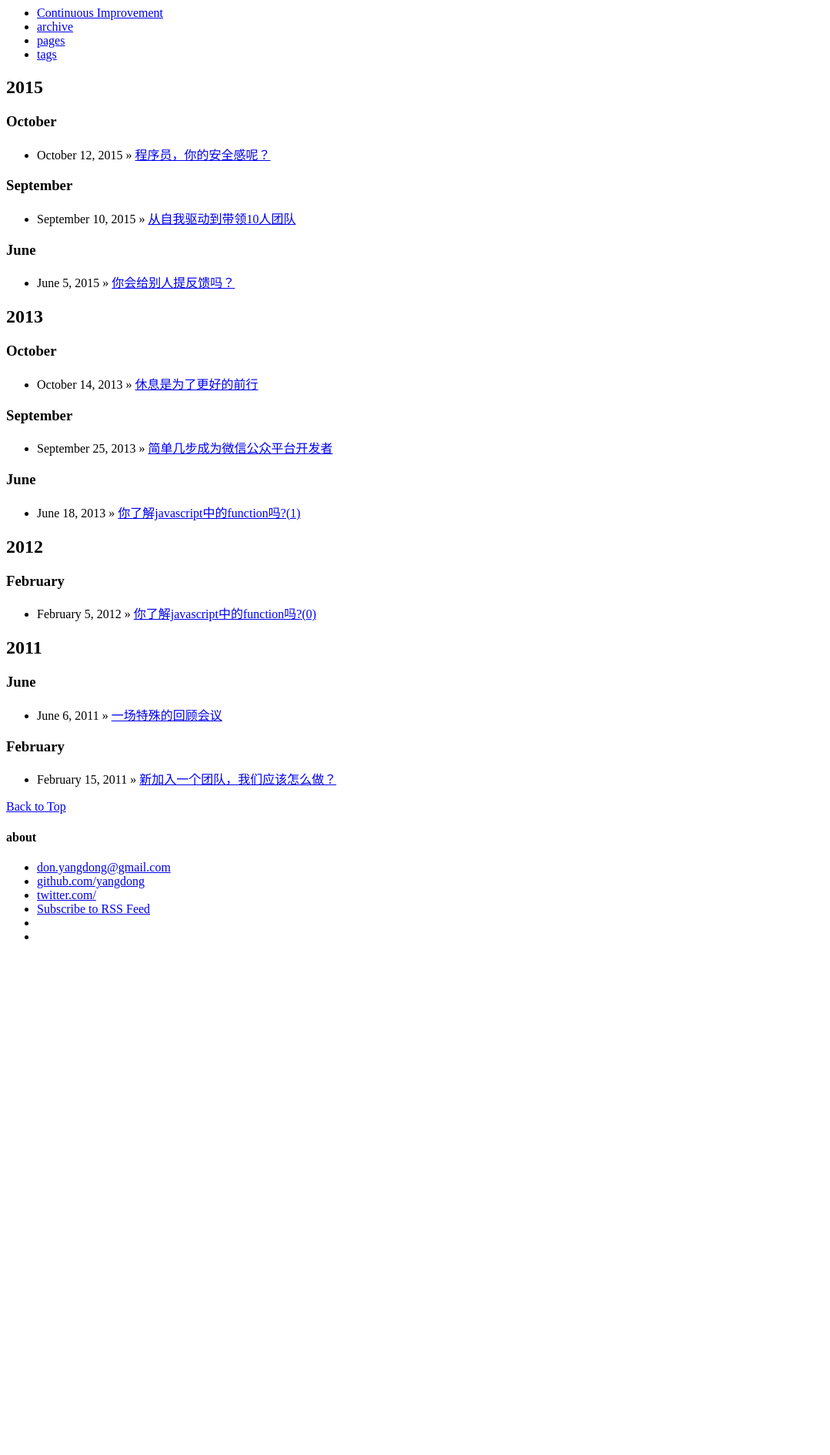
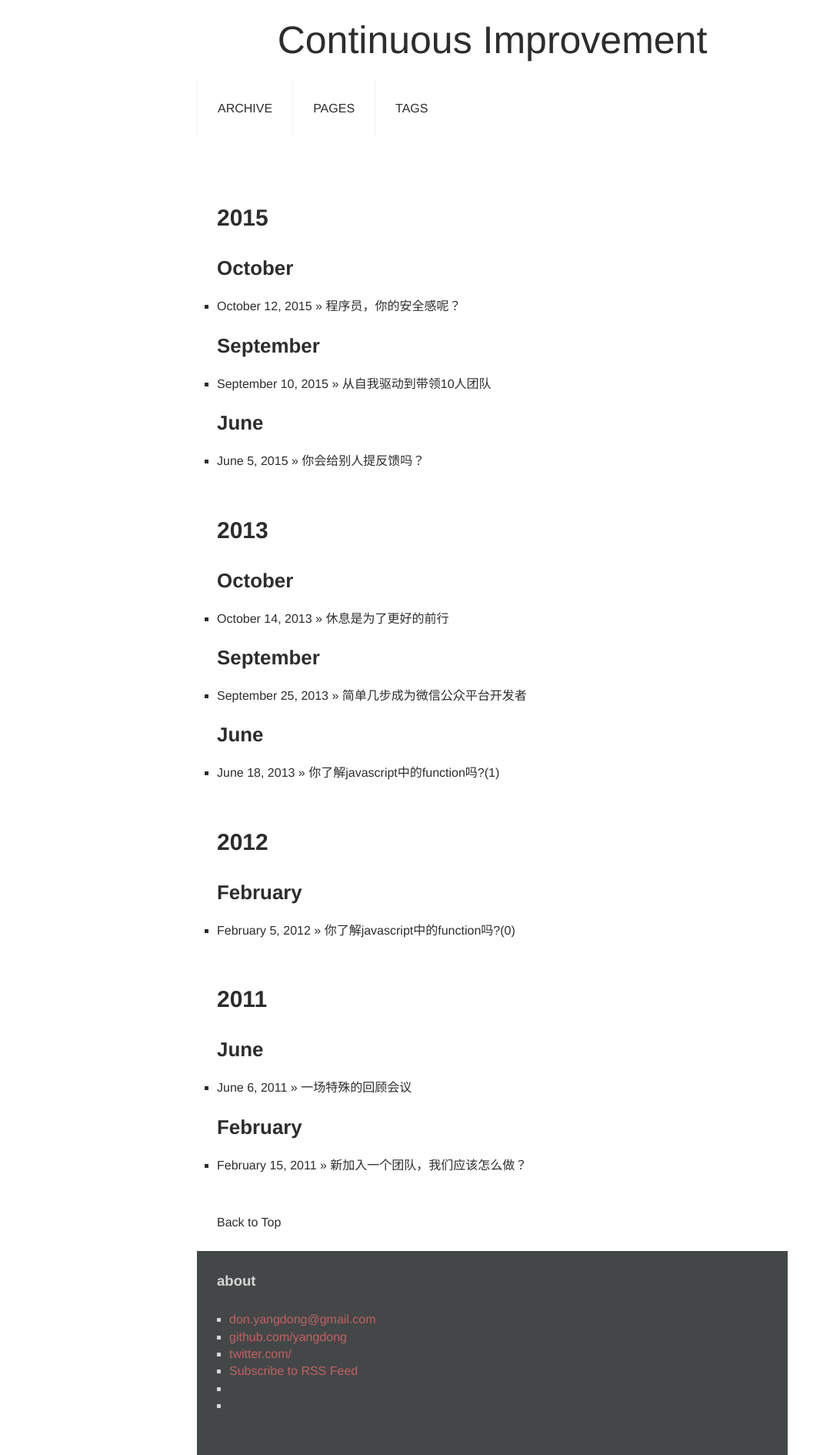
Before and after one commit to yangdong/yangdong.github.io, a Jekyll site: the page built from archive.html, in a window 1280 px wide. Shown: the whole page at 77% size, without its empty margins (0-1079 px from the left). Built offline with Jekyll 4.4.1, drawn with Linux system fonts in a browser that asks for light colours; Markdown is read by kramdown in place of the engine named in the settings; before the commit the page ends 1242 px from its top, so only the background shows below that.

Commit message:
fix style issue temparaly

```diff
--- a/_includes/themes/the-program/default.html
+++ b/_includes/themes/the-program/default.html
@@ -9,7 +9,7 @@
 	<meta name="baidu_union_verify" content="9aeb443ed3fac5c50df2591eaeca8f7b">
 	<title>{{ page.title }}</title>
 	<meta name="author" content="{{ site.author.name }}">
-	<link href='{{ ASSET_PATH }}/css/style.css' rel="stylesheet" media="all">
+	<link href='http://www.linkedme.in/assets/themes/the-program/css/style.css' rel="stylesheet" media="all">
 
 	<link href="{{ BASE_PATH }}{{ site.JB.atom_path }}" type="application/atom+xml" rel="alternate" title="{{ page.title }}">
     <link href="{{ BASE_PATH }}{{ site.JB.rss_path }}" type="application/rss+xml" rel="alternate" title="{{ page.title }}">
```
